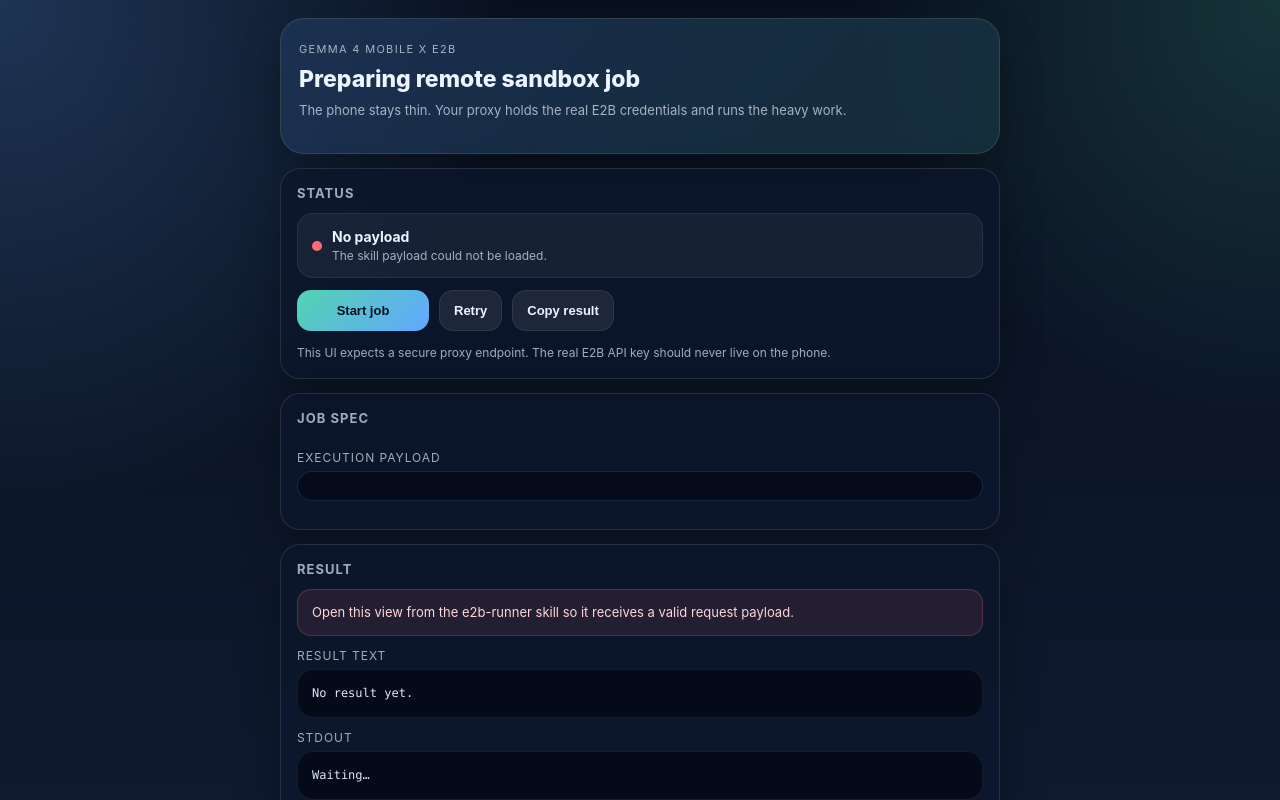
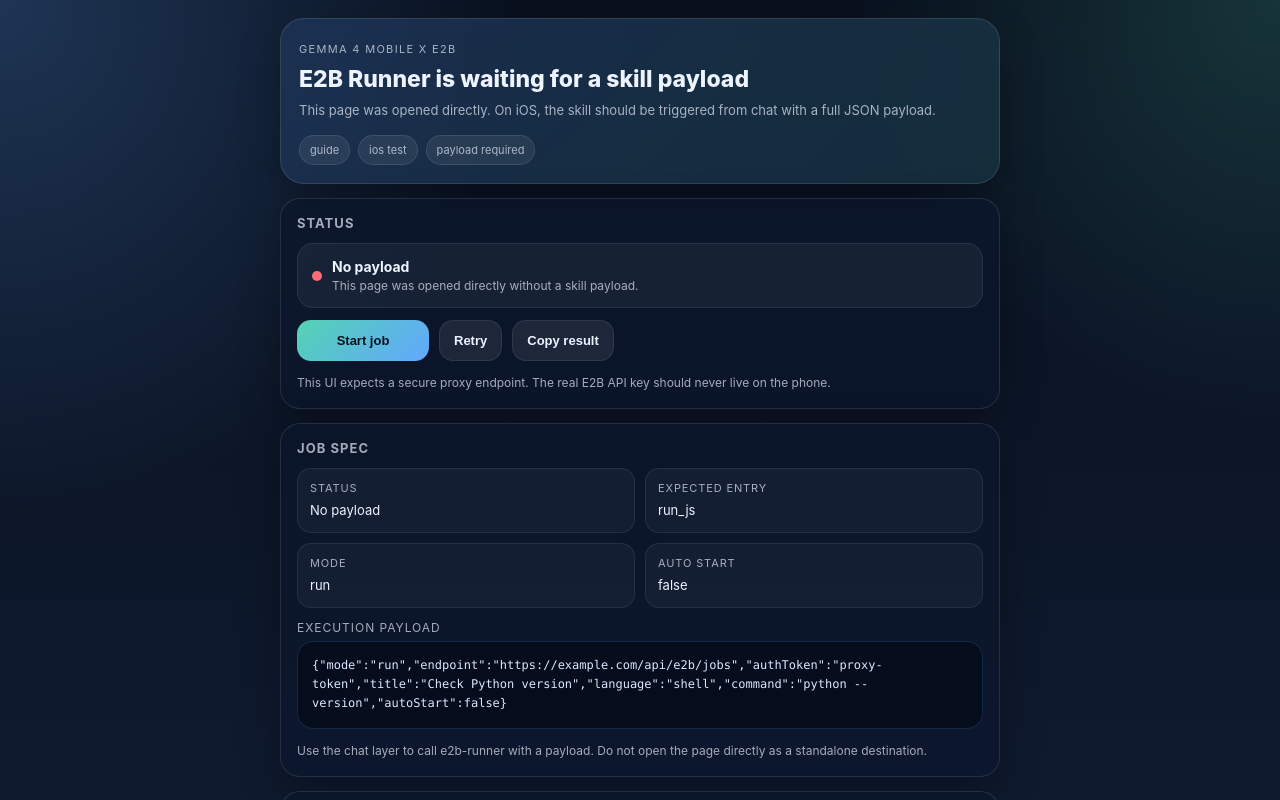
Before and after one commit to ericismyeldestson/gemma4-skills, a plain HTML site: page e2b-runner/assets/webview.html in a window 1280 px wide. Drawn offline with Linux system fonts and the light colour scheme.

Commit message:
Improve e2b-runner iOS payload guidance

```diff
--- a/e2b-runner/assets/webview.html
+++ b/e2b-runner/assets/webview.html
@@ -524,6 +524,34 @@
         els.cameraCard.classList.toggle('hidden', payload.mode !== 'snapshot_run');
       }
 
+      function renderNoPayloadGuide() {
+        els.heroTitle.textContent = 'E2B Runner is waiting for a skill payload';
+        els.heroSubtitle.textContent = 'This page was opened directly. On iOS, the skill should be triggered from chat with a full JSON payload.';
+        els.heroChips.innerHTML = '';
+        ['guide', 'ios test', 'payload required'].forEach(value => els.heroChips.appendChild(chip(value)));
+        els.metaGrid.innerHTML = '';
+        [
+          ['Status', 'No payload'],
+          ['Expected entry', 'run_js'],
+          ['Mode', 'run'],
+          ['Auto start', 'false']
+        ].forEach(([label, value]) => {
+          const card = document.createElement('div');
+          card.className = 'meta-item';
+          card.innerHTML = `<div class="meta-label">${label}</div><div class="meta-value">${escapeHtml(value)}</div>`;
+          els.metaGrid.appendChild(card);
+        });
+        els.payloadBox.textContent = `{"mode":"run","endpoint":"https://example.com/api/e2b/jobs","authToken":"proxy-token","title":"Check Python version","language":"shell","command":"python --version","autoStart":false}`;
+        els.specHint.textContent = 'Use the chat layer to call e2b-runner with a payload. Do not open the page directly as a standalone destination.';
+        els.cameraCard.classList.add('hidden');
+        els.runBtn.disabled = true;
+        els.retryBtn.disabled = true;
+        els.cancelBtn.classList.add('hidden');
+        els.resultText.textContent = 'Try invoking the skill from chat with a JSON payload instead of opening the page directly.';
+        els.stdoutText.textContent = 'Suggested test phrase: run e2b-runner with a shell payload that checks python version.';
+        els.stderrText.textContent = 'If iOS still opens this page directly, we should tighten SKILL.md trigger wording again.';
+      }
+
       function escapeHtml(value) {
         return String(value)
           .replaceAll('&', '&amp;')
@@ -795,9 +823,9 @@
       function init() {
         state.payload = normalizePayload(loadPayload());
         if (!state.payload) {
-          setStatus('bad', 'No payload', 'The skill payload could not be loaded.');
-          showBanner('Open this view from the e2b-runner skill so it receives a valid request payload.', 'bad');
-          els.cameraCard.classList.add('hidden');
+          setStatus('bad', 'No payload', 'This page was opened directly without a skill payload.');
+          showBanner('Open e2b-runner from chat with a JSON payload. Direct page opens are only a preview shell.', 'warn');
+          renderNoPayloadGuide();
           return;
         }
 
```
Also changed, not shown: e2b-runner/SKILL.md (+21 -0 lines).
